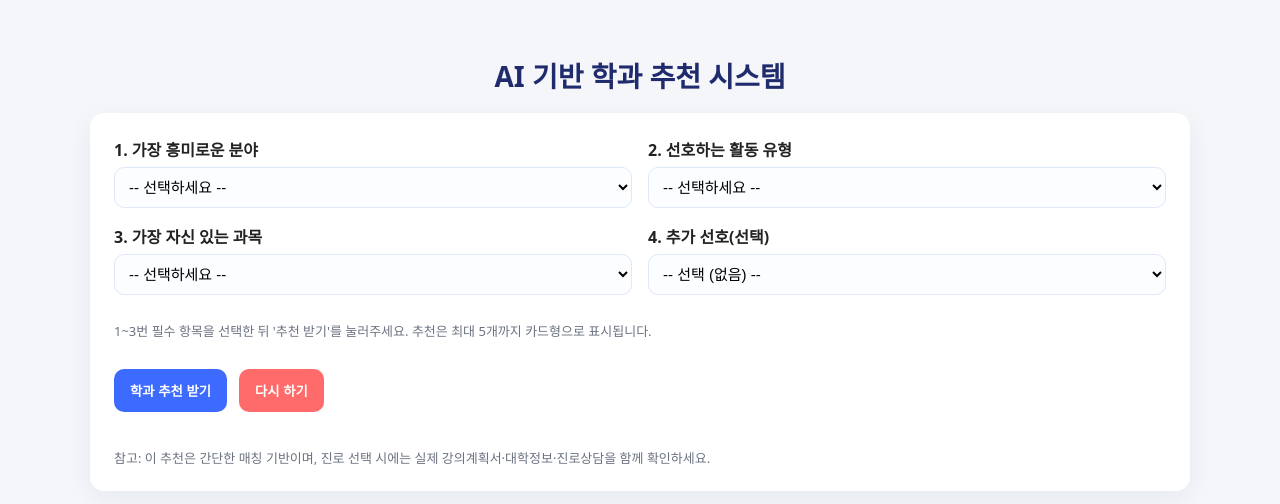
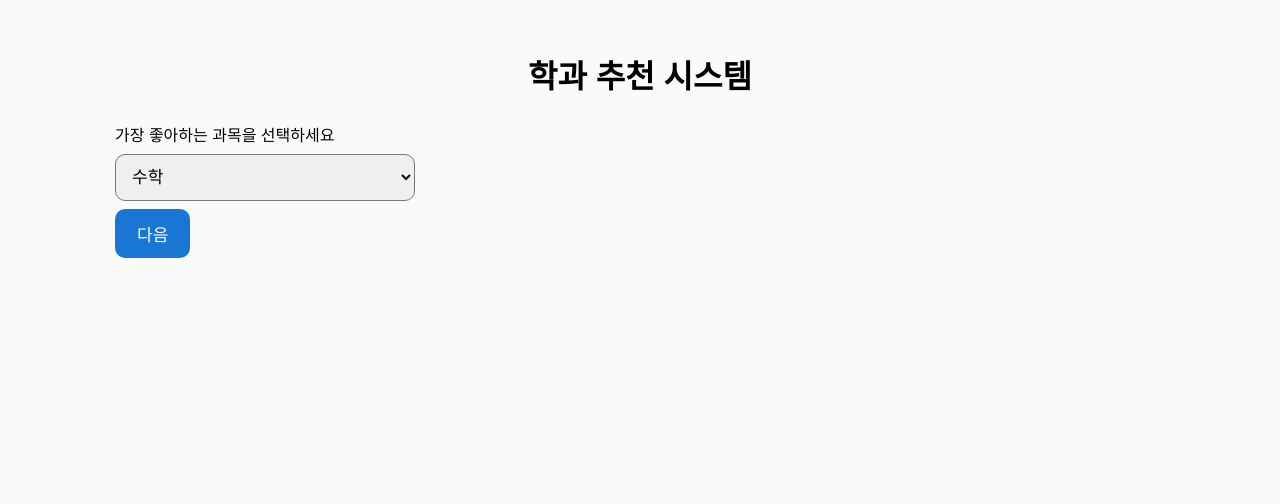
Before and after one commit to songseonmin1126-png/ai-major-recommender, a plain HTML site: page index.html in a window 1280 px wide. Drawn offline with Linux system fonts and the light colour scheme.

Commit message:
Update index.html

```diff
--- a/index.html
+++ b/index.html
@@ -1,121 +1,86 @@
 <!DOCTYPE html>
 <html lang="ko">
 <head>
-  <meta charset="UTF-8" />
-  <meta name="viewport" content="width=device-width, initial-scale=1.0"/>
-  <title>AI 기반 학과 추천 시스템 — 카드형 결과</title>
+<meta charset="UTF-8">
+<title>학과 추천 시스템</title>
 <style>
-    :root{
-      --bg:#f4f6fa; --card:#fff; --primary:#3d6aff; --muted:#6b7280;
-      --accent:#e9efff;
+  body { font-family: pretendard, sans-serif; margin: 0; background: #fafafa; }
+  .wrap { max-width: 1050px; margin: auto; padding: 30px; }
+  h1 { text-align: center; margin-bottom: 25px; }
+  .step { display: none; margin-top: 20px; }
+  select { width: 300px; padding: 12px; font-size: 17px; margin: 8px 0; border-radius: 10px; }
+  button {
+    background: #1976d2; color: #fff; border: none;
+    font-size: 17px; padding: 12px 22px; border-radius: 10px; cursor: pointer;
   }
-    body{font-family: Pretendard, system-ui, Arial; background:var(--bg); margin:0; padding:36px; color:#222}
-    .wrap{max-width:1100px;margin:0 auto}
-    h1{text-align:center;font-size:28px;margin-bottom:18px;color:#1f2b6c}
-    .container{background:var(--card);padding:24px;border-radius:14px;box-shadow:0 8px 28px rgba(18,35,80,0.06)}
-    .row{display:grid;grid-template-columns:1fr 1fr;gap:16px}
-    label{display:block;font-weight:700;margin-bottom:6px}
-    select{width:100%;padding:10px;border-radius:10px;border:1px solid #dfe7fb;background:#fbfdff;font-size:15px}
-    .controls{display:flex;gap:12px;margin-top:16px;flex-wrap:wrap}
-    button{padding:12px 16px;border-radius:10px;border:0;background:var(--primary);color:#fff;font-weight:700;cursor:pointer}
-    .reset{background:#ff6b6b}
-    .hint{color:var(--muted);font-size:13px;margin-top:10px}
-    #results{margin-top:22px; display:grid; grid-template-columns:repeat(2,1fr); gap:14px}
-    @media(max-width:900px){.row{grid-template-columns:1fr} #results{grid-template-columns:1fr}}
-    .major-card{background:var(--card);border-radius:12px;padding:16px;border:1px solid #eef3ff;box-shadow:0 6px 18px rgba(20,32,66,0.02)}
-    .major-title{font-size:18px;font-weight:800;color:var(--primary)}
-    .major-desc{margin-top:8px;color:#333;line-height:1.45}
-    .meta{margin-top:10px;font-size:13px;color:var(--muted)}
-    .tags{margin-top:10px;display:flex;gap:8px;flex-wrap:wrap}
-    .tag{background:var(--accent);padding:6px 8px;border-radius:8px;font-weight:700;color:var(--primary);font-size:12px}
-    .section{margin-top:10px;padding-top:8px;border-top:1px dashed #eef4ff}
-    .section p{margin:6px 0;color:#2b2b2b;font-size:14px;line-height:1.45}
-    .small{font-size:13px;color:var(--muted)}
-    .footer-note{margin-top:14px;font-size:13px;color:var(--muted)}
-    .score-badge{float:right;background:#f1f6ff;color:var(--primary);padding:6px 8px;border-radius:8px;font-weight:800;font-size:13px}
+  button:hover { background: #0d47a1; }
+  #results { margin-top: 35px; }
+  .major-card {
+    background: white; border-radius: 14px; padding: 22px; margin: 18px 0;
+    box-shadow: 0 3px 12px rgba(0,0,0,0.09); transition: 0.2s;
+  }
+  .major-card:hover { transform: translateY(-4px); box-shadow: 0 6px 16px rgba(0,0,0,0.18); }
+  .major-title { font-size: 23px; font-weight: 700; margin-bottom: 8px; }
+  .score-badge {
+    background: #1976d2; color: white; font-size: 14px;
+    padding: 4px 8px; border-radius: 8px; margin-left: 8px;
+  }
+  .section { margin-top: 9px; font-size: 15px; line-height: 1.5; }
+  .small { font-size: 14px; opacity: 0.85; }
 </style>
 </head>
 <body>
 <div class="wrap">
-    <h1>AI 기반 학과 추천 시스템</h1>
-    <div class="container">
-      <div class="row">
-        <div>
-          <label for="interest">1. 가장 흥미로운 분야</label>
-          <select id="interest">
-            <option value="">-- 선택하세요 --</option>
-            <option value="ai">인공지능 / 데이터</option>
-            <option value="software">소프트웨어 개발</option>
-            <option value="robot">로봇 / 기계 / 메카트로닉스</option>
-            <option value="electronic">전자·전기 / 반도체</option>
-            <option value="biology">생명과학 / 바이오 / 의학</option>
-            <option value="chemistry">화학 / 재료</option>
-            <option value="design">디자인 / 미디어 / 예술</option>
-            <option value="business">경영 / 경제 / 금융</option>
-            <option value="social">인문 / 사회 / 교육</option>
-            <option value="env">환경 / 에너지 / 해양</option>
-          </select>
+  <h1>학과 추천 시스템</h1>
+
+  <!-- STEP 1 -->
+  <div class="step" id="step1" style="display:block;">
+    <label>가장 좋아하는 과목을 선택하세요</label><br>
+    <select id="step_subject">
+      <option value="math">수학</option>
+      <option value="cs">정보/컴퓨터</option>
+      <option value="physics">물리</option>
+      <option value="bio">생명과학</option>
+      <option value="chemistry">화학</option>
+      <option value="art">미술/디자인</option>
+      <option value="econ">경제</option>
+    </select><br>
+    <button onclick="nextStep(2)">다음</button>
   </div>
 
-        <div>
-          <label for="activity">2. 선호하는 활동 유형</label>
-          <select id="activity">
-            <option value="">-- 선택하세요 --</option>
-            <option value="analysis">데이터 분석, 논리적 사고</option>
-            <option value="build">만들기, 제작, 설계 활동</option>
-            <option value="experiment">실험 / 연구 활동</option>
-            <option value="creative">창의적 작업 / 콘텐츠 제작</option>
-            <option value="management">기획 / 경영 / 전략</option>
-            <option value="practical">실습 / 임상 / 현장</option>
-            <option value="teaching">교육 / 강의</option>
-          </select>
+  <!-- STEP 2 -->
+  <div class="step" id="step2">
+    <label>가장 관심 있는 분야를 선택하세요</label><br>
+    <select id="step_interest">
+      <option value="ai">AI/데이터</option>
+      <option value="software">소프트웨어</option>
+      <option value="robot">로봇/기계</option>
+      <option value="design">디자인/미디어</option>
+      <option value="business">경영/경제/금융</option>
+    </select><br>
+    <button onclick="nextStep(3)">다음</button>
   </div>
 
-        <div>
-          <label for="subject">3. 가장 자신 있는 과목</label>
-          <select id="subject">
-            <option value="">-- 선택하세요 --</option>
-            <option value="math">수학</option>
-            <option value="physics">물리</option>
-            <option value="chemistry">화학</option>
-            <option value="bio">생명과학</option>
-            <option value="cs">정보 / 컴퓨터</option>
-            <option value="art">미술 / 디자인</option>
-            <option value="econ">경제</option>
-            <option value="korean">국어 / 문학</option>
-            <option value="soc">사회 / 역사</option>
-          </select>
+  <!-- STEP 3 -->
+  <div class="step" id="step3">
+    <label>선호하는 활동 유형을 선택하세요</label><br>
+    <select id="step_activity">
+      <option value="analysis">데이터 분석/논리</option>
+      <option value="build">만들기/설계/제작</option>
+      <option value="experiment">실험/연구</option>
+      <option value="creative">창작/콘텐츠 제작</option>
+      <option value="management">기획/전략</option>
+    </select><br>
+    <button onclick="generateResult()">추천 결과 보기</button>
   </div>
 
-        <div>
-          <label for="experience">4. 추가 선호(선택)</label>
-          <select id="experience">
-            <option value="">-- 선택 (없음) --</option>
-            <option value="research">연구 / 학술</option>
-            <option value="industry">산업 / 실무</option>
-            <option value="startup">창업 / 스타트업</option>
-            <option value="teaching">교육 / 강의</option>
-            <option value="public">공공 / 행정</option>
-          </select>
-        </div>
+  <!-- 결과 -->
+  <div id="results"></div>
 
-        <div class="full" style="grid-column:1/-1">
-          <p class="hint">1~3번 필수 항목을 선택한 뒤 '추천 받기'를 눌러주세요. 추천은 최대 5개까지 카드형으로 표시됩니다.</p>
-        </div>
-      </div>
-
-      <div class="controls">
-        <button onclick="recommendMajor()">학과 추천 받기</button>
-        <button class="reset" onclick="resetForm()">다시 하기</button>
-      </div>
-
-      <div id="results"></div>
-      <div class="footer-note">참고: 이 추천은 간단한 매칭 기반이며, 진로 선택 시에는 실제 강의계획서·대학정보·진로상담을 함께 확인하세요.</div>
-    </div>
 </div>
 
 <script>
-    // ========== majorDB: B 스타일(요약 2줄 / 직무 3~4 / 스킬 6~8) ==========
+/* ===== 학과 데이터베이스 ===== */
 const majorDB = [
       /* AI · 컴퓨터 · 데이터 */
       {
@@ -1270,74 +1235,46 @@
       }
     ];
 
-    // ========== 추천 로직 ==========
-    function recommendMajor(){
-      const interest = document.getElementById('interest').value;
-      const activity = document.getElementById('activity').value;
-      const subject = document.getElementById('subject').value;
-      const experience = document.getElementById('experience').value;
-
-      if(!interest || !activity || !subject){
-        document.getElementById('results').innerHTML =
-          '<p class="hint" style="color:#d65d5d">⚠️ 1~3번 필수 항목을 모두 선택하세요.</p>';
-        return;
+/* ===== 단계 전환 함수 ===== */
+function nextStep(num){
+  document.querySelectorAll('.step').forEach(s => s.style.display = 'none');
+  document.getElementById('step'+num).style.display = 'block';
 }
 
-      // 점수 계산 (관심 4, 활동 3, 과목 3, 경험 1)
-      const scored = majorDB.map(m=>{
+/* ===== 추천 결과 생성 ===== */
+function generateResult(){
+  const subject = document.getElementById('step_subject').value;
+  const interest = document.getElementById('step_interest').value;
+  const activity = document.getElementById('step_activity').value;
+
+  const results = majorDB
+    .map(m => {
       let score = 0;
-        if(m.interest && m.interest.includes(interest)) score += 4;
-        if(m.activity && m.activity.includes(activity)) score += 3;
-        if(m.subject && m.subject.includes(subject)) score += 3;
-        if(experience && m.experience && m.experience.includes(experience)) score += 1;
-        // 소규모 보정: 전공 이름에 관심 키워드 포함 시 +1
-        if(m.name.toLowerCase().includes(interest)) score += 1;
-        return {...m,score};
-      });
+      if(m.subject.includes(subject)) score++;
+      if(m.interest.includes(interest)) score++;
+      if(m.activity.includes(activity)) score++;
+      return {...m, score};
+    })
+    .sort((a,b)=>b.score - a.score)
+    .slice(0,5);
 
-      scored.sort((a,b)=>b.score - a.score);
-
-      const top = scored.filter(s=>s.score>0).slice(0,5);
-
-      if(top.length === 0){
-        document.getElementById('results').innerHTML =
-          '<p class="hint">추천할 학과가 없습니다. 선택지를 바꿔 다시 시도해보세요.</p>';
-        return;
-      }
-
-      // 출력: 카드형 (요약/직무/스킬)
-      let out = '';
-      top.forEach(m=>{
-        const pct = Math.min(100, Math.round((m.score/12)*100)); // 단순 백분율 환산
-        out += `
+  let html = `<h2 style="margin-top:25px;">📌 추천 학과 TOP 5</h2>`;
+  results.forEach(m=>{
+    html += `
       <div class="major-card">
-            <div style="display:flex;align-items:flex-start;gap:8px">
-              <div class="major-title">${m.name}</div>
-              <div class="score-badge">${pct}%</div>
+        <div class="major-title">${m.name}
+          <span class="score-badge">적합도 ${m.score}</span>
         </div>
-            <div class="major-desc">${m.desc}</div>
-            <div class="tags">
-              ${m.interest.map(t=>`<div class="tag">${t}</div>`).join(' ')}
-              ${m.activity.map(t=>`<div class="tag">${t}</div>`).join(' ')}
-            </div>
-            <div class="section">
-              <p><strong>요약:</strong> ${m.summary || '학과 요약 정보'}</p>
-              <p><strong>취업/진로:</strong> ${m.jobs || '관련 분야로 진출'}</p>
-              <p><strong>필요 기술/역량:</strong> ${m.skills || '핵심 기술/역량'}</p>
-            </div>
+        <div class="section">${m.desc}</div>
+        <div class="section small"><strong>요약:</strong> ${m.summary}</div>
+        <div class="section small"><strong>진로:</strong> ${m.jobs}</div>
+        <div class="section small"><strong>핵심 스킬:</strong> ${m.skills}</div>
       </div>
     `;
   });
 
-      document.getElementById('results').innerHTML = out;
-    }
-
-    function resetForm(){
-      document.getElementById('interest').value = '';
-      document.getElementById('activity').value = '';
-      document.getElementById('subject').value = '';
-      document.getElementById('experience').value = '';
-      document.getElementById('results').innerHTML = '';
+  document.getElementById('results').innerHTML = html;
+  document.getElementById('results').scrollIntoView({behavior:'smooth'});
 }
 </script>
 </body>
```
Lines whose indentation alone changed are shown as unchanged.
